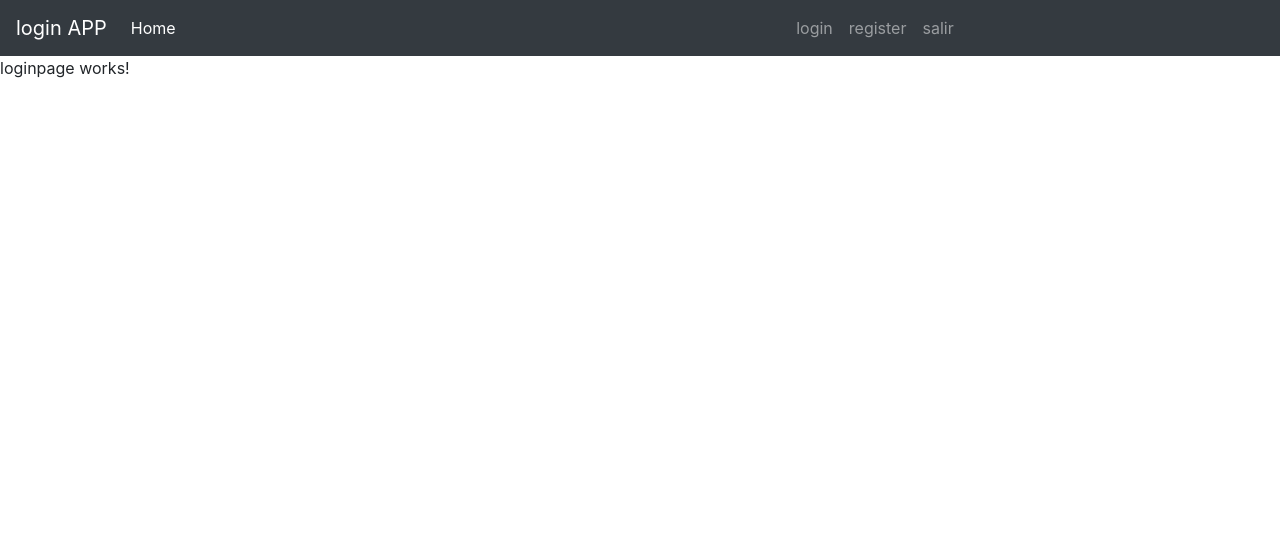
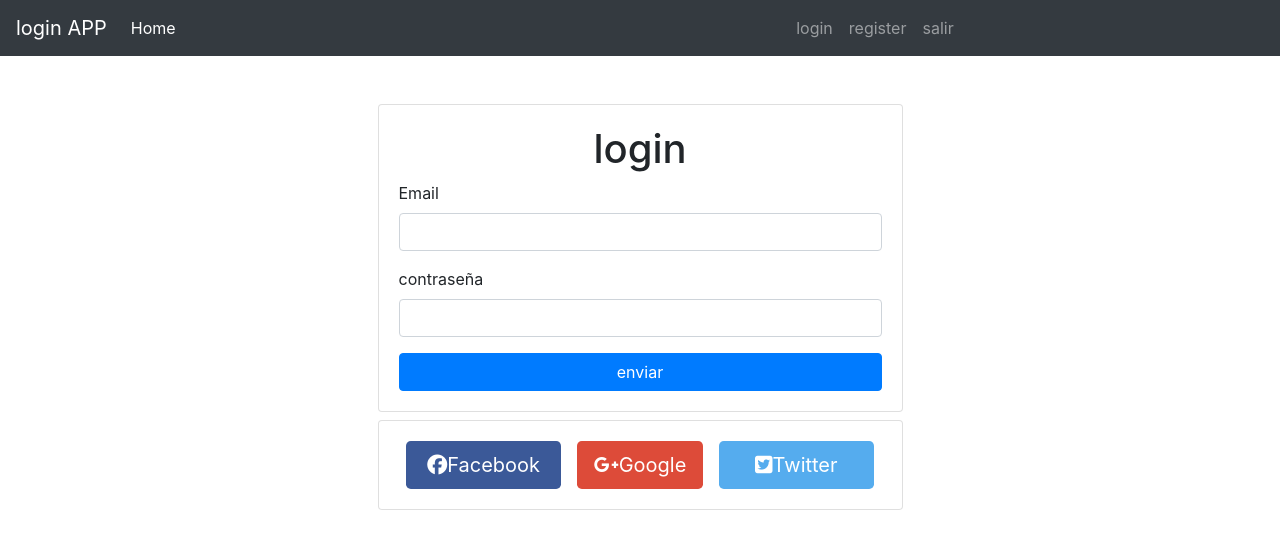
Before and after one commit to diegocw/LoginApp, an Angular app: page /login in a window 1280 px wide. Shown: the top 546 px of the page. Built offline with nearby package versions, Linux system fonts and the light colour scheme.

Commit message:
maquetacion de login page y register page

```diff
--- a/src/app/app.component.html
+++ b/src/app/app.component.html
@@ -1,2 +1,4 @@
 <app-navbar></app-navbar>
-<router-outlet></router-outlet>
+<div class="container">
+    <router-outlet></router-outlet>
+</div>
--- a/src/app/componentes/homepage/homepage.component.html
+++ b/src/app/componentes/homepage/homepage.component.html
@@ -1 +1,9 @@
-<p>homepage works!</p>
+<div class="jumbotron">
+  <h1 class="display-3">Home page</h1>
+  <p class="lead">This is a simple hero unit, a simple jumbotron-style component for calling extra attention to featured content or information.</p>
+  <hr class="my-4">
+  <p>It uses utility classes for typography and spacing to space content out within the larger container.</p>
+  <p class="lead">
+    <a class="btn btn-primary btn-lg" href="#" role="button">Learn more</a>
+  </p>
+</div>
--- a/src/app/componentes/loginpage/loginpage.component.html
+++ b/src/app/componentes/loginpage/loginpage.component.html
@@ -1 +1,31 @@
-<p>loginpage works!</p>
+<div class="rom">
+    <div class="col-md-6 mx-auto mt-5">
+        <div class="card">
+            <div class="card-body">
+                <h1 class="text-center">login</h1>
+                <form>
+                    <div class="form-group">
+                        <label for="email">Email</label>
+                        <input type="email" name="email" id="email" class="form-control">
+                    </div>
+                    <div class="form-group">
+                        <label for="password">contraseña</label>
+                        <input type="password" name="password" id="password" class="form-control">
+                    </div>
+                    <input type="text" value="enviar" class="btn btn-primary btn-block btn-primary">
+                </form>
+            </div>
+        </div>
+    </div>
+</div>
+<div class="">
+    <div class="col-md-6 mx-auto mt-2">
+        <div class="card">
+            <div class="card-body d-flex justify-content-around">
+                <button class="btn btn-lg btn-facebook"><i class="fab fa-facebook"></i>Facebook</button>
+                <button class="btn btn-lg btn-google"><i class="fab fa-google-plus-g"></i>Google</button>
+                <button class="btn btn-lg btn-twitter"><i class="fab fa-twitter-square"></i>Twitter</button>
+            </div>
+        </div>
+    </div>
+</div>
--- a/src/app/componentes/loginpage/loginpage.component.scss
+++ b/src/app/componentes/loginpage/loginpage.component.scss
@@ -0,0 +1,18 @@
+.btn-facebook, .btn-twitter, .google{
+    width: 32%;
+}
+.btn-facebook{
+    background: #3b5998;
+    color: #fff
+}
+.btn-google{
+    background: #dd4b39;
+    color: #fff;
+}
+.btn-twitter{
+    background: #55acee;
+    color: #fff;
+}
+.social{
+    border: 1px black solid;
+}
--- a/src/app/componentes/not-found-page/not-found-page.component.html
+++ b/src/app/componentes/not-found-page/not-found-page.component.html
@@ -1 +1,11 @@
-<p>not-found-page works!</p>
+<div class="rom mt-5">
+    <div class="col-md-6 mx-auto text-center">
+        <div class="card">
+            <h1>Oops!</h1>
+            <h2>404 pagina no encontrada</h2>
+            <div class="card-body">
+                <a href="/" class="btn-lg"><i class="fa_fa-home"></i>ir a la pagina home</a>
+            </div>
+        </div>
+    </div>
+</div>
--- a/src/app/componentes/privadopage/privadopage.component.html
+++ b/src/app/componentes/privadopage/privadopage.component.html
@@ -1 +1,9 @@
-<p>privadopage works!</p>
+<div class="jumbotron">
+  <h1 class="display-3">zona privada</h1>
+  <p class="lead">This is a simple hero unit, a simple jumbotron-style component for calling extra attention to featured content or information.</p>
+  <hr class="my-4">
+  <p>It uses utility classes for typography and spacing to space content out within the larger container.</p>
+  <p class="lead">
+    <a class="btn btn-primary btn-lg" href="#" role="button">Learn more</a>
+  </p>
+</div>
--- a/src/app/componentes/register/register.component.html
+++ b/src/app/componentes/register/register.component.html
@@ -1 +1,20 @@
-<p>register works!</p>
+<div class="rom">
+    <div class="col-md-6 mx-auto mt-5">
+        <div class="card">
+            <div class="card-body">
+                <h1 class="text-center">registro</h1>
+                <form>
+                    <div class="form-group">
+                        <label for="email">Email</label>
+                        <input type="email" name="email" id="email" class="form-control">
+                    </div>
+                    <div class="form-group">
+                        <label for="password">contraseña</label>
+                        <input type="password" name="password" id="password" class="form-control">
+                    </div>
+                    <input type="text" value="enviar" class="btn btn-primary btn-block btn-primary">
+                </form>
+            </div>
+        </div>
+    </div>
+</div>
--- a/src/index.html
+++ b/src/index.html
@@ -5,6 +5,7 @@
     <script src="https://code.jquery.com/jquery-3.3.1.slim.min.js" integrity="sha384-q8i/X+965DzO0rT7abK41JStQIAqVgRVzpbzo5smXKp4YfRvH+8abtTE1Pi6jizo" crossorigin="anonymous"></script>
     <script src="https://cdnjs.cloudflare.com/ajax/libs/popper.js/1.14.7/umd/popper.min.js" integrity="sha384-UO2eT0CpHqdSJQ6hJty5KVphtPhzWj9WO1clHTMGa3JDZwrnQq4sF86dIHNDz0W1" crossorigin="anonymous"></script>
     <script src="https://stackpath.bootstrapcdn.com/bootstrap/4.3.1/js/bootstrap.min.js" integrity="sha384-JjSmVgyd0p3pXB1rRibZUAYoIIy6OrQ6VrjIEaFf/nJGzIxFDsf4x0xIM+B07jRM" crossorigin="anonymous"></script>
+    <script src="https://kit.fontawesome.com/bba590cfef.js" crossorigin="anonymous"></script>
   <meta charset="utf-8">
   <title>LoginApp</title>
   <base href="/">
```
